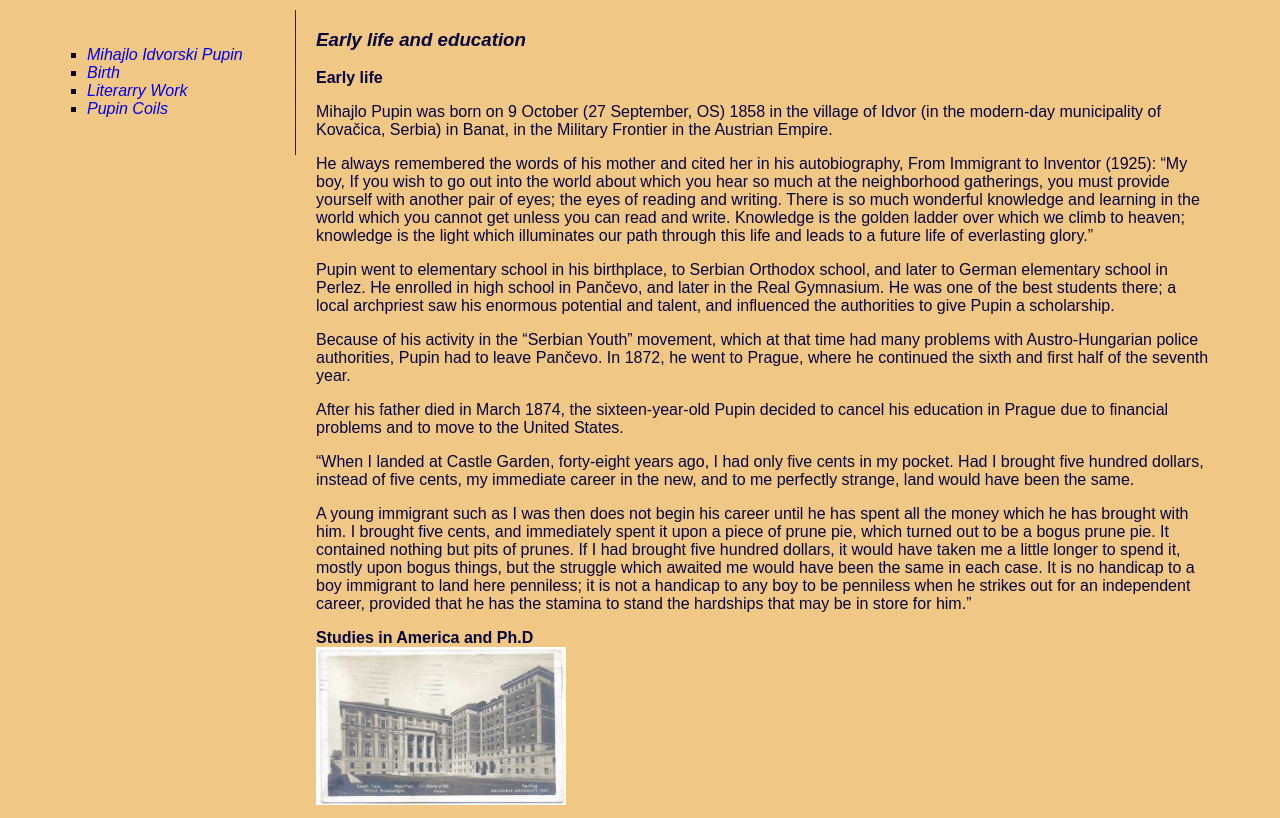
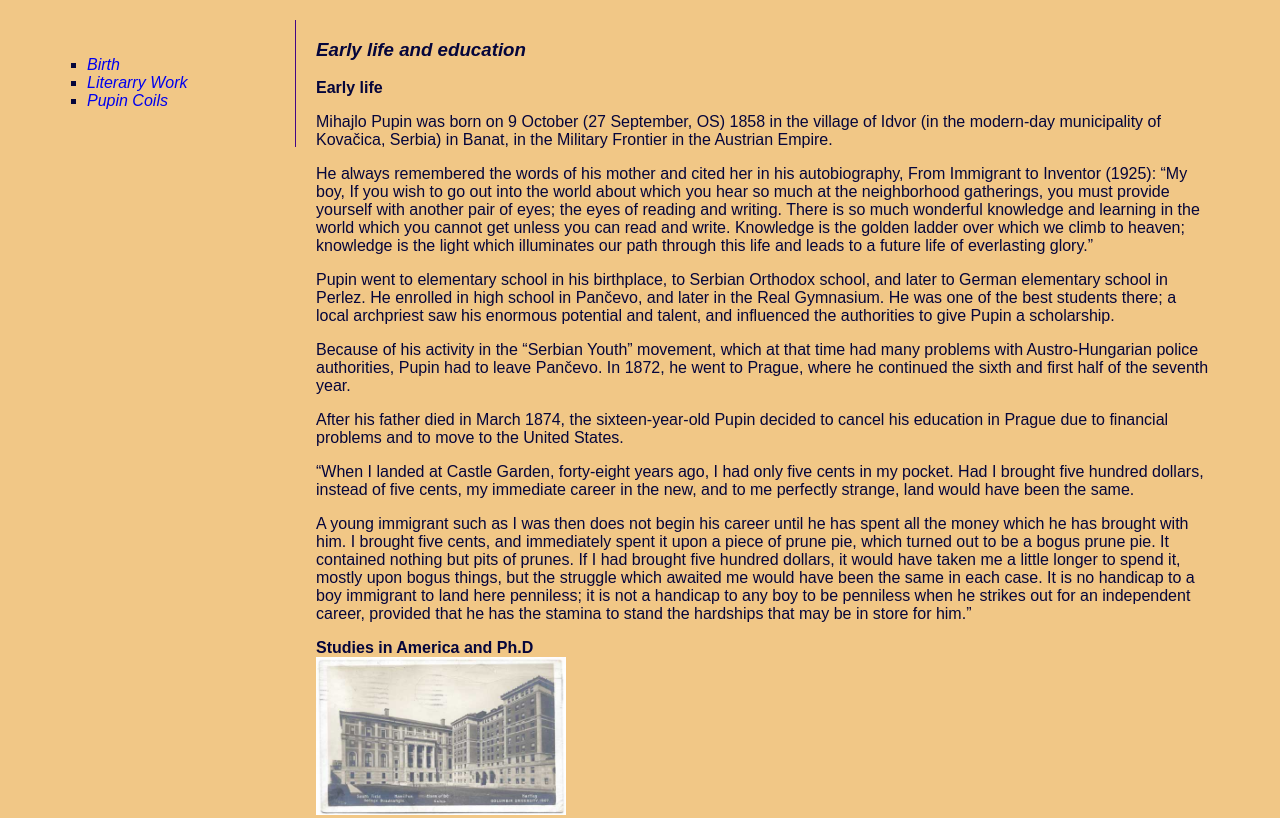
Before and after one commit to adela1978/pupin_avansat, a plain HTML site: page GENERAL/life.html in a window 1280 px wide. Shown: the top 818 px of the page. Drawn offline with Linux system fonts and the light colour scheme.

Commit message:
transf08

```diff
--- a/GENERAL/life.html
+++ b/GENERAL/life.html
@@ -11,7 +11,7 @@
     <section>
         <nav>
     <ul>
-    <li><a href="../general" >Mihajlo Idvorski Pupin</a></li>
+
     <li><a href="birth.html">Birth</a></li>
     <li><a href="work.html">Literarry Work</a></li>
     <li><a href="coils.html">Pupin Coils</a></li>
--- a/GENERAL/style.css
+++ b/GENERAL/style.css
@@ -3,7 +3,7 @@
 section {
     display: inline-block;
     width: 220px;
-    padding: 5px 0 5px 5px;
+    padding: 5px 3px 2px 5px;
     border-right: 1.5px rgb(69, 6, 133) solid;
     margin-bottom: 20px;
 }
@@ -19,7 +19,7 @@ aside {
 
 
 header {
-    border-bottom: 1.5px solid rgba(21, 12, 29, 0.904);
+    border-bottom: 6px solid rgba(21, 12, 29, 0.904);
     color: rgba(21, 1, 36,);
     text-align : center;
 
@@ -31,7 +31,7 @@ body {
     font-style: normal;
     color: rgb(5, 5, 59);
     width: 1200px;
-    margin: 10px auto;
+    margin: 20px auto;
     background-color: rgb(241, 199, 134);
 }
   ul{list-style:square outside;}
```
Also changed, not shown: GENERAL/birth.html (+1 -1 lines), GENERAL/coils.html (+1 -1 lines), GENERAL/work.html (+1 -1 lines).
